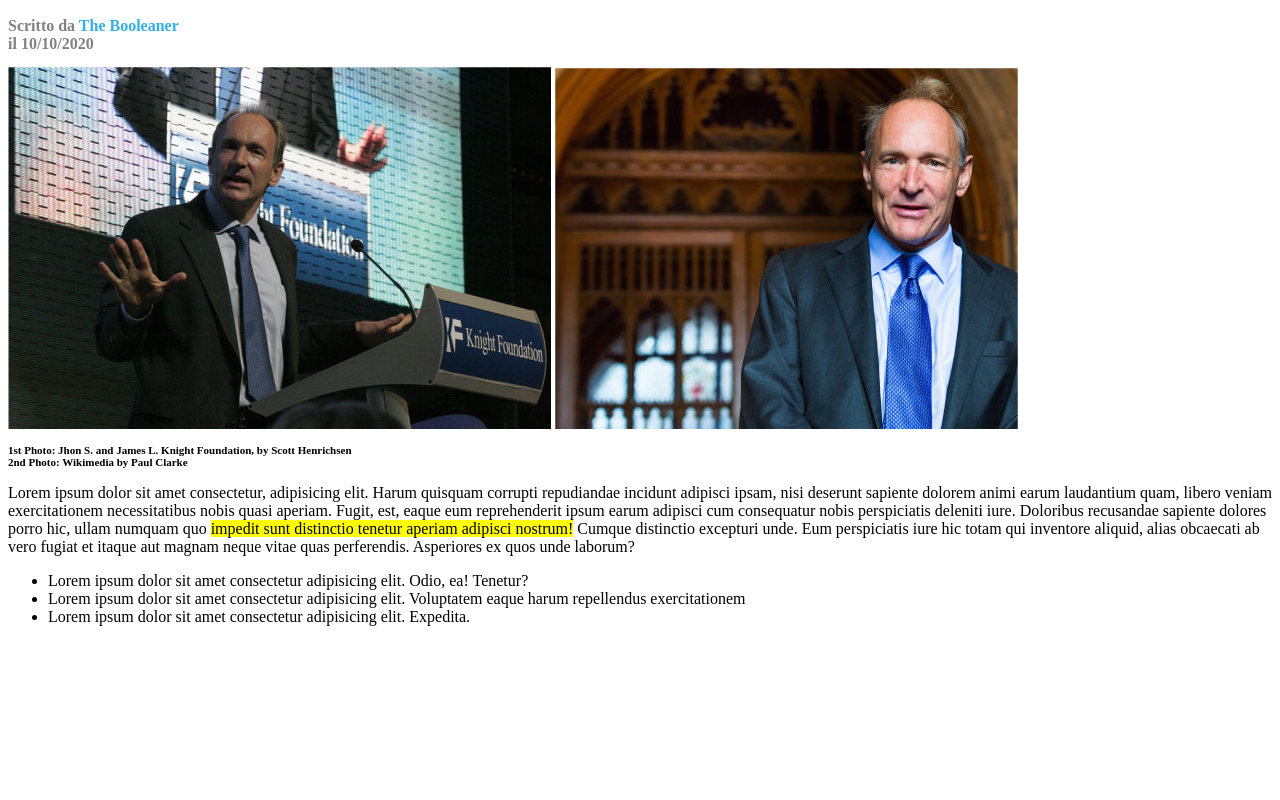
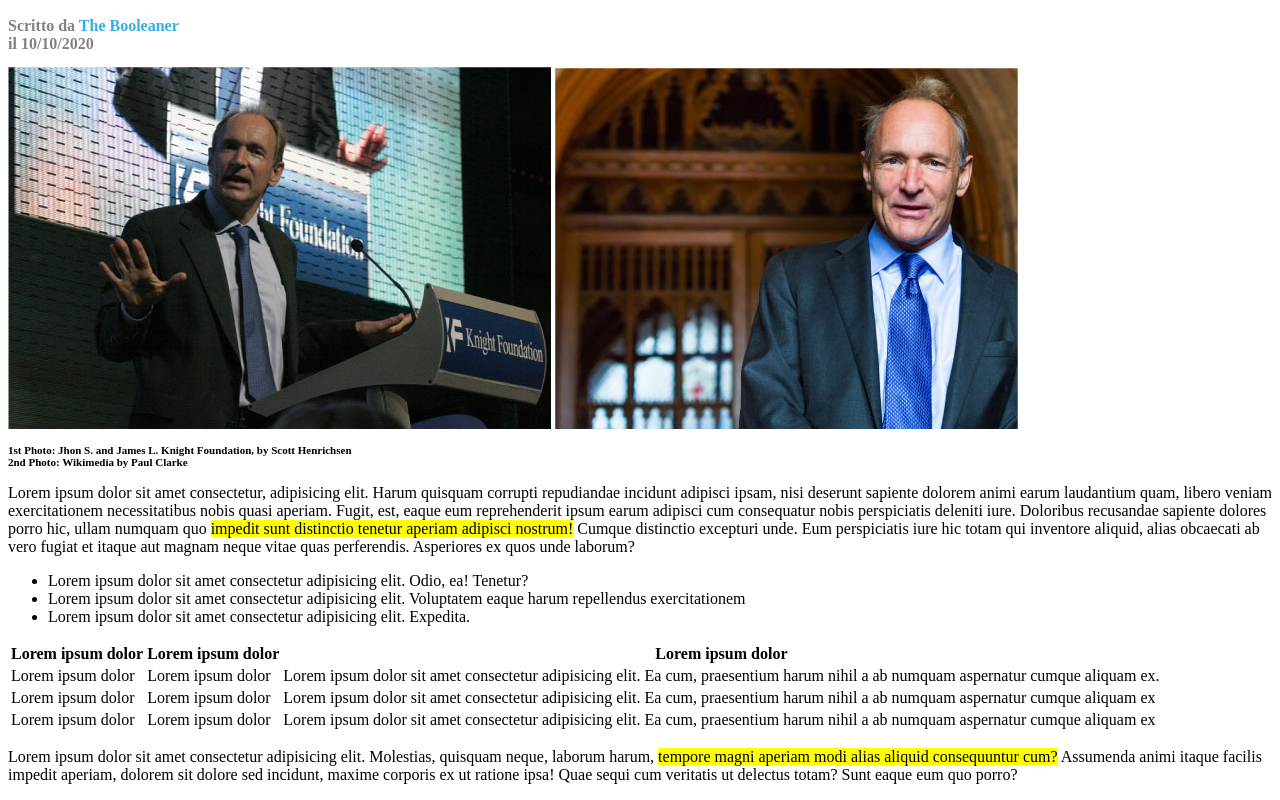
Before and after one commit to mattiacoli/html-css-booleaner, a plain HTML site: page index.html in a window 1280 px wide. Shown: the part 412-1212 px from the top of the page. Before the commit the page ends 1054 px from the top, so only its background shows below. Drawn offline with Linux system fonts and the light colour scheme.

Commit message:
add table
problemi nella gestione della tabella in css

```diff
--- a/assets/css/style.css
+++ b/assets/css/style.css
@@ -43,3 +43,7 @@ figcaption{
 {
   background-color: yellow;
 }
+
+tr{
+  width: 200px;
+}
--- a/index.html
+++ b/index.html
@@ -26,8 +26,6 @@
         il <time>10/10/2020</time>
       </div>
 
-
-
       <figure>
         <img src="./assets/img/tim-1.jpg" alt="Jhon S. and James L. Knight Foundation, by Scott Henrichsen">
         <img src="./assets/img/tim-2.jpg" alt="Wikimedia by Paul Clarke">
@@ -40,7 +38,10 @@
       </figure>
     </section>
 
+    <!-- article -->
     <article>
+
+      <!-- paragraph -->
       <p>
         Lorem ipsum dolor sit amet consectetur, adipisicing elit. Harum quisquam corrupti repudiandae incidunt adipisci
         ipsam, nisi deserunt sapiente dolorem animi earum laudantium quam, libero veniam exercitationem necessitatibus
@@ -52,11 +53,50 @@
         fugiat et itaque aut magnam neque vitae quas perferendis. Asperiores ex quos unde laborum?
       </p>
 
+      <!-- list -->
       <ul>
         <li>Lorem ipsum dolor sit amet consectetur adipisicing elit. Odio, ea! Tenetur?</li>
         <li>Lorem ipsum dolor sit amet consectetur adipisicing elit. Voluptatem eaque harum repellendus exercitationem</li>
         <li>Lorem ipsum dolor sit amet consectetur adipisicing elit. Expedita.</li>
       </ul>
+
+      <!-- table -->
+       <table>
+
+        <thead>
+          <tr>
+            <th>Lorem ipsum dolor</th>
+            <th>Lorem ipsum dolor</th>
+            <th>Lorem ipsum dolor</th>
+          </tr>
+        </thead>
+
+        <tbody>
+          <tr class="odd_line">
+            <td>Lorem ipsum dolor</td>
+            <td>Lorem ipsum dolor</td>
+            <td>Lorem ipsum dolor sit amet consectetur adipisicing elit. Ea cum, praesentium harum nihil a ab numquam aspernatur cumque aliquam ex.</td>
+          </tr>
+
+          <tr class="even_line">
+            <td>Lorem ipsum dolor</td>
+            <td>Lorem ipsum dolor</td>
+            <td>Lorem ipsum dolor sit amet consectetur adipisicing elit. Ea cum, praesentium harum nihil a ab numquam aspernatur cumque aliquam ex</td>
+          </tr>
+
+          <tr class="odd_line">
+            <td>Lorem ipsum dolor</td>
+            <td>Lorem ipsum dolor</td>
+            <td>Lorem ipsum dolor sit amet consectetur adipisicing elit. Ea cum, praesentium harum nihil a ab numquam aspernatur cumque aliquam ex</td>
+          </tr>
+        </tbody>
+       </table>
+
+       <p>
+        Lorem ipsum dolor sit amet consectetur adipisicing elit. Molestias, quisquam neque, laborum harum, <span class="highlight">tempore magni aperiam modi alias aliquid consequuntur cum?</span> Assumenda animi itaque facilis impedit aperiam, dolorem sit dolore sed incidunt, maxime corporis ex ut ratione ipsa! Quae sequi cum veritatis ut delectus totam? Sunt eaque eum quo porro?
+       </p>
+
+
 
 
     </article>
```
